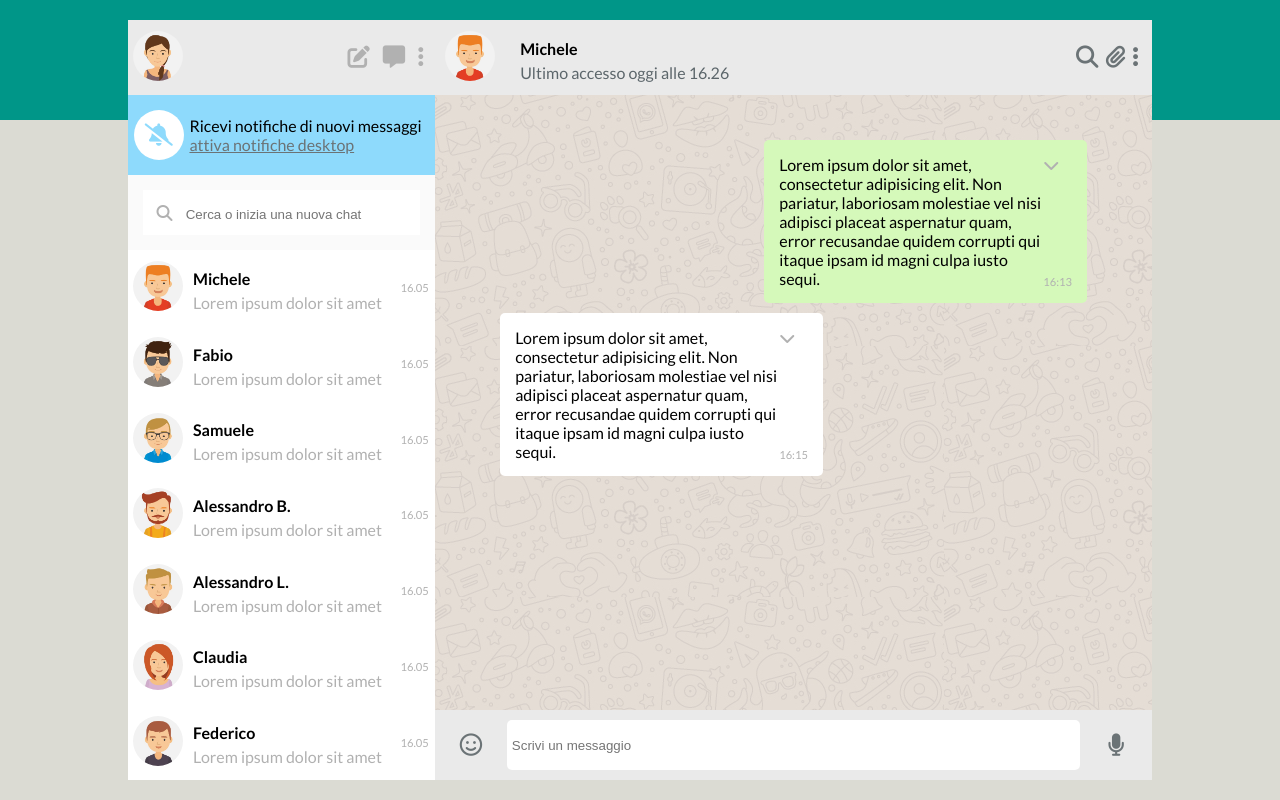
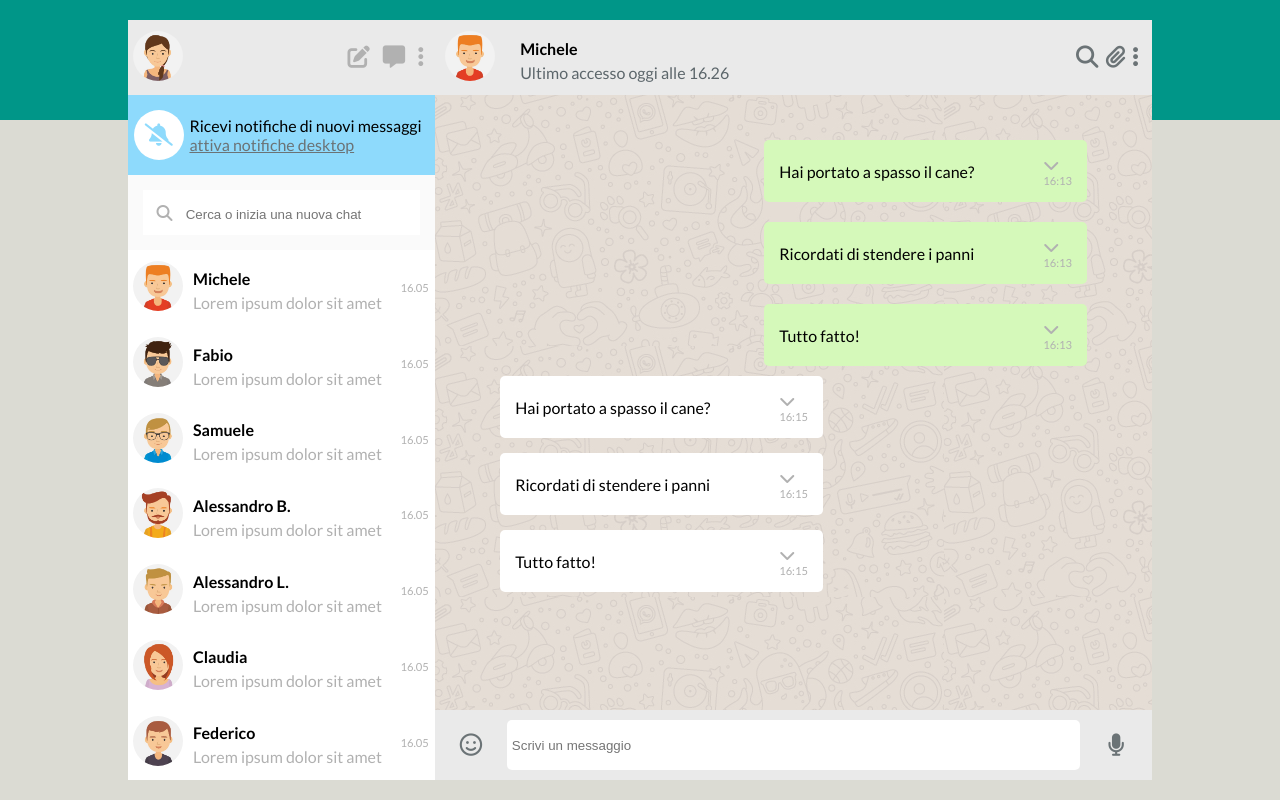
Before and after one commit to dario-bennardino/vue-boolzapp, a plain HTML site: page index.html in a window 1280 px wide. Drawn offline with nearby package versions, Linux system fonts and the light colour scheme.

```diff
--- a/index.html
+++ b/index.html
@@ -206,10 +206,10 @@
                     </div>
 
                     <div class="box-messages">
-                        <div class="row-send-message d-flex">
+                        <div v-for="msg in contacts[0].messages" :key="msg.message" class="row-send-message d-flex">
                             <div class="message-send padding-sm border-rad-sm">
                                 <div class="text-send-message">
-                                    <p>Lorem ipsum dolor sit amet, consectetur adipisicing elit. Non pariatur, laboriosam molestiae vel nisi adipisci placeat aspernatur quam, error recusandae quidem corrupti qui itaque ipsam id magni culpa iusto sequi.</p>
+                                    <p>{{ msg.message }}</p>
                                 </div>
 
                                 <div class="message-send-dx">
@@ -229,10 +229,10 @@
 
                         </div>
 
-                        <div class="row-received-message d-flex">
+                        <div v-for="msg in contacts[0].messages" :key="msg.message" class="row-received-message d-flex">
                             <div class="message-received padding-sm border-rad-sm d-flex">
                                 <div class="text-send-message">
-                                    <p>Lorem ipsum dolor sit amet, consectetur adipisicing elit. Non pariatur, laboriosam molestiae vel nisi adipisci placeat aspernatur quam, error recusandae quidem corrupti qui itaque ipsam id magni culpa iusto sequi.</p>
+                                    <p>{{ msg.message }}</p>
                                 </div>
 
                                 <div class="message-send-dx">
--- a/style.css
+++ b/style.css
@@ -333,12 +333,18 @@
     width: 55%;
     align-items: end;
     display: flex;
+    justify-content: space-between;
+    align-items: center;
 }
 
 .message-received{
     background-color: white;
     width: 55%;
     align-items: end;
+    margin-bottom: 15px;
+    justify-content: space-between;
+    align-items: center;
+
 }
 
 .message-send-dx{
```
